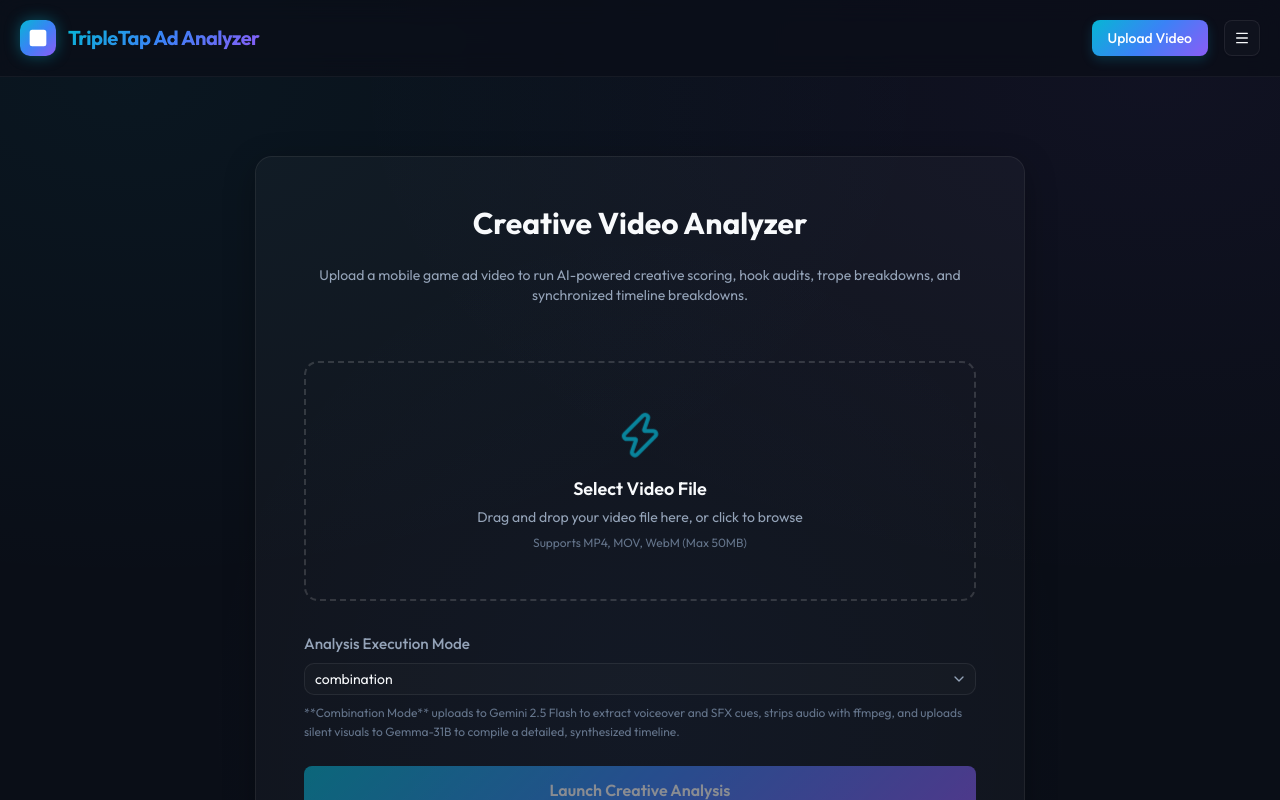
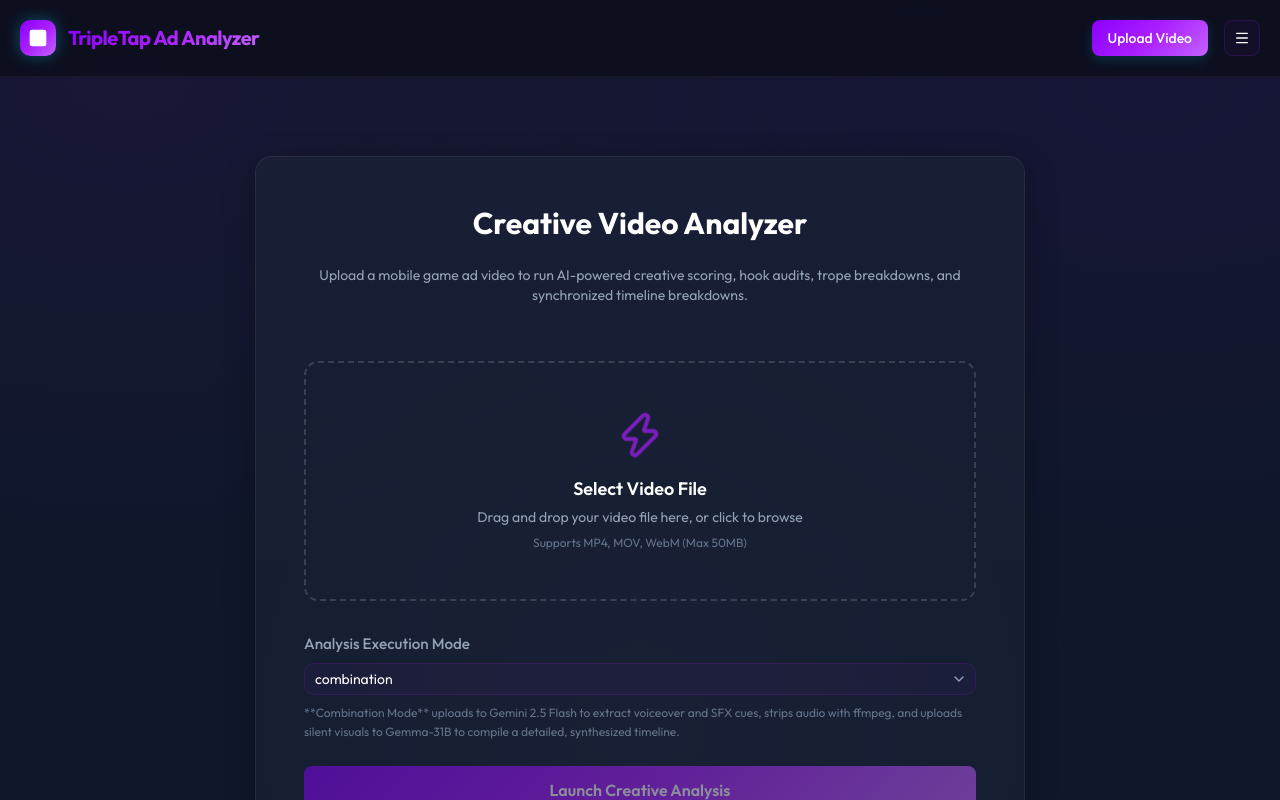
Before and after one commit to vaisakhpv033/tribev2_gemma_video_analyzer_frontend, a Next.js app: page / in a window 1280 px wide. Built offline with nearby package versions, Linux system fonts and the light colour scheme; no server answers.

Commit message:
style: update global color variables to new purple theme
- Change global background colors to deep slate (#0f172a / #090d16).
- Re-define brand-primary, brand-secondary, and accent tokens to purple palette (#aa1ffe).
- Update background image gradients and glassmorphism borders.

```diff
--- a/src/app/globals.css
+++ b/src/app/globals.css
@@ -39,25 +39,30 @@
   --radius-xl: calc(var(--radius) * 1.4);
 
   /* Custom Theme Variables */
-  --color-bg-dark: #0a0e17;
-  --color-bg-darker: #05070c;
-  --color-glass-bg: rgba(255, 255, 255, 0.03);
-  --color-glass-border: rgba(255, 255, 255, 0.07);
-  --color-glass-border-hover: rgba(255, 255, 255, 0.15);
+  --color-bg-dark: #0f172a;
+  --color-bg-darker: #090d16;
+  --color-glass-bg: rgba(30, 41, 59, 0.45);
+  --color-glass-border: rgba(170, 31, 254, 0.15);
+  --color-glass-border-hover: rgba(170, 31, 254, 0.3);
 
   --color-accent-blue: #3b82f6;
-  --color-accent-cyan: #06b6d4;
-  --color-accent-purple: #8b5cf6;
+  --color-accent-cyan: #aa1ffe;
+  --color-accent-purple: #c362ff;
   --color-accent-emerald: #10b981;
   --color-accent-rose: #f43f5e;
   --color-accent-amber: #f59e0b;
 
-  --color-text-primary: #f8fafc;
+  --color-brand-primary: #aa1ffe;
+  --color-brand-secondary: #c362ff;
+  --color-brand-deep: #8b00ff;
+  --color-brand-light: #e1b0ff;
+
+  --color-text-primary: #ffffff;
   --color-text-secondary: #94a3b8;
   --color-text-muted: #64748b;
 
-  --background-image-glass: radial-gradient(at 10% 10%, rgba(6, 182, 212, 0.05) 0px, transparent 50%), radial-gradient(at 90% 10%, rgba(139, 92, 246, 0.05) 0px, transparent 50%), radial-gradient(at 50% 90%, rgba(59, 130, 246, 0.03) 0px, transparent 50%);
-  --background-image-grad-primary: linear-gradient(135deg, #06b6d4 0%, #3b82f6 50%, #8b5cf6 100%);
+  --background-image-glass: radial-gradient(at 10% 10%, rgba(170, 31, 254, 0.06) 0px, transparent 50%), radial-gradient(at 90% 10%, rgba(139, 0, 255, 0.06) 0px, transparent 50%), radial-gradient(at 50% 90%, rgba(195, 98, 255, 0.04) 0px, transparent 50%);
+  --background-image-grad-primary: linear-gradient(135deg, #8b00ff 0%, #aa1ffe 50%, #c362ff 100%);
   --background-image-grad-success: linear-gradient(135deg, #10b981 0%, #059669 100%);
   --background-image-grad-fail: linear-gradient(135deg, #f43f5e 0%, #e11d48 100%);
   --background-image-grad-warning: linear-gradient(135deg, #f59e0b 0%, #d97706 100%);
@@ -77,62 +82,62 @@
 }
 
 :root {
-  --background: #0a0e17;
-  --foreground: #f8fafc;
-  --card: rgba(255, 255, 255, 0.03);
-  --card-foreground: #f8fafc;
-  --popover: #0a0e17;
-  --popover-foreground: #f8fafc;
-  --primary: #06b6d4;
+  --background: #0f172a;
+  --foreground: #ffffff;
+  --card: rgba(30, 41, 59, 0.45);
+  --card-foreground: #ffffff;
+  --popover: #0f172a;
+  --popover-foreground: #ffffff;
+  --primary: #aa1ffe;
   --primary-foreground: #ffffff;
-  --secondary: #05070c;
-  --secondary-foreground: #f8fafc;
+  --secondary: #090d16;
+  --secondary-foreground: #ffffff;
   --muted: rgba(255, 255, 255, 0.05);
   --muted-foreground: #94a3b8;
   --accent: rgba(255, 255, 255, 0.05);
-  --accent-foreground: #f8fafc;
+  --accent-foreground: #ffffff;
   --destructive: #f43f5e;
-  --border: rgba(255, 255, 255, 0.07);
-  --input: rgba(255, 255, 255, 0.07);
-  --ring: #06b6d4;
+  --border: rgba(170, 31, 254, 0.15);
+  --input: rgba(170, 31, 254, 0.15);
+  --ring: #c362ff;
   --radius: 0.625rem;
-  --sidebar: #05070c;
-  --sidebar-foreground: #f8fafc;
-  --sidebar-primary: #06b6d4;
+  --sidebar: #090d16;
+  --sidebar-foreground: #ffffff;
+  --sidebar-primary: #aa1ffe;
   --sidebar-primary-foreground: #ffffff;
   --sidebar-accent: rgba(255, 255, 255, 0.05);
-  --sidebar-accent-foreground: #f8fafc;
-  --sidebar-border: rgba(255, 255, 255, 0.07);
-  --sidebar-ring: #06b6d4;
+  --sidebar-accent-foreground: #ffffff;
+  --sidebar-border: rgba(170, 31, 254, 0.15);
+  --sidebar-ring: #c362ff;
 }
 
 .dark {
-  --background: #0a0e17;
-  --foreground: #f8fafc;
-  --card: rgba(255, 255, 255, 0.03);
-  --card-foreground: #f8fafc;
-  --popover: #0a0e17;
-  --popover-foreground: #f8fafc;
-  --primary: #06b6d4;
+  --background: #0f172a;
+  --foreground: #ffffff;
+  --card: rgba(30, 41, 59, 0.45);
+  --card-foreground: #ffffff;
+  --popover: #0f172a;
+  --popover-foreground: #ffffff;
+  --primary: #aa1ffe;
   --primary-foreground: #ffffff;
-  --secondary: #05070c;
-  --secondary-foreground: #f8fafc;
+  --secondary: #090d16;
+  --secondary-foreground: #ffffff;
   --muted: rgba(255, 255, 255, 0.05);
   --muted-foreground: #94a3b8;
   --accent: rgba(255, 255, 255, 0.05);
-  --accent-foreground: #f8fafc;
+  --accent-foreground: #ffffff;
   --destructive: #f43f5e;
-  --border: rgba(255, 255, 255, 0.07);
-  --input: rgba(255, 255, 255, 0.07);
-  --ring: #06b6d4;
-  --sidebar: #05070c;
-  --sidebar-foreground: #f8fafc;
-  --sidebar-primary: #06b6d4;
+  --border: rgba(170, 31, 254, 0.15);
+  --input: rgba(170, 31, 254, 0.15);
+  --ring: #c362ff;
+  --sidebar: #090d16;
+  --sidebar-foreground: #ffffff;
+  --sidebar-primary: #aa1ffe;
   --sidebar-primary-foreground: #ffffff;
   --sidebar-accent: rgba(255, 255, 255, 0.05);
-  --sidebar-accent-foreground: #f8fafc;
-  --sidebar-border: rgba(255, 255, 255, 0.07);
-  --sidebar-ring: #06b6d4;
+  --sidebar-accent-foreground: #ffffff;
+  --sidebar-border: rgba(170, 31, 254, 0.15);
+  --sidebar-ring: #c362ff;
 }
 
 @layer base {
```
